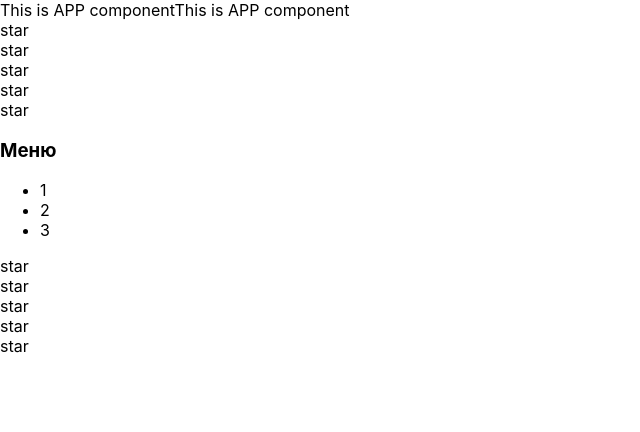
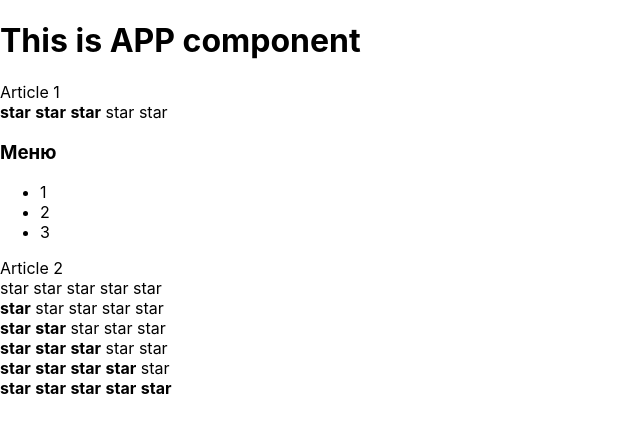
Before and after one commit to EvgeniyZamatevskiy/react-kabzda-kak-podrobno, a React (Create React App) app: page / in a window 1280 px wide. Shown: the top 432 px of the page, without its empty margins (0-640 px from the left). Built offline with nearby package versions, Linux system fonts and the light colour scheme.

Commit message:
lesson 3

```diff
--- a/src/App.tsx
+++ b/src/App.tsx
@@ -1,53 +1,28 @@
 import React from 'react'
+import Accordion from './components/Accordion/Accordion'
+import { Rating } from './components/Rating/Rating'
 
 function App() {
   return (
     <div>
-      <AppTitle />
-      This is APP component
-      <Rating />
+      <PageTitle title={'This is APP component'} />
+      Article 1
+      <Rating value={3} />
       <Accordion />
-      <Rating />
+      Article 2
+      <Rating value={0} />
+      <Rating value={1} />
+      <Rating value={2} />
+      <Rating value={3} />
+      <Rating value={4} />
+      <Rating value={5} />
     </div>
   )
 }
 
-function AppTitle() {
+function PageTitle(props: any) {
   return (
-    <>
-      This is APP component
-    </>
-  )
-}
-
-function Rating() {
-  return (
-    <>
-      <Star />
-      <Star />
-      <Star />
-      <Star />
-      <Star />
-    </>
-  )
-}
-
-function Star() {
-  return (
-    <div>star</div>
-  )
-}
-
-function Accordion() {
-  return (
-    <div>
-      <h3>Меню</h3>
-      <ul>
-        <li>1</li>
-        <li>2</li>
-        <li>3</li>
-      </ul>
-    </div>
+    <h1>{props.title}</h1>
   )
 }
 
--- /dev/null
+++ b/src/components/Accordion/Accordion.tsx
@@ -0,0 +1,28 @@
+import React from 'react'
+
+function Accordion() {
+   return (
+      <div>
+         <AccordionTitle />
+         <AccordionBody />
+      </div>
+   )
+}
+
+function AccordionTitle() {
+   return (
+      <h3>Меню</h3>
+   )
+}
+
+function AccordionBody() {
+   return (
+      <ul>
+         <li>1</li>
+         <li>2</li>
+         <li>3</li>
+      </ul>
+   )
+}
+
+export default Accordion
--- /dev/null
+++ b/src/components/Rating/Rating.tsx
@@ -0,0 +1,81 @@
+import React from 'react'
+
+export function Rating(props: any) {
+
+
+   if (props.value === 1) {
+      return (
+         <div>
+            <Star selected={true} />
+            <Star selected={false} />
+            <Star selected={false} />
+            <Star selected={false} />
+            <Star selected={false} />
+         </div>
+      )
+   }
+   if (props.value === 2) {
+      return (
+         <div>
+            <Star selected={true} />
+            <Star selected={true} />
+            <Star selected={false} />
+            <Star selected={false} />
+            <Star selected={false} />
+         </div>
+      )
+   }
+   if (props.value === 3) {
+      return (
+         <div>
+            <Star selected={true} />
+            <Star selected={true} />
+            <Star selected={true} />
+            <Star selected={false} />
+            <Star selected={false} />
+         </div>
+      )
+   }
+   if (props.value === 4) {
+      return (
+         <div>
+            <Star selected={true} />
+            <Star selected={true} />
+            <Star selected={true} />
+            <Star selected={true} />
+            <Star selected={false} />
+         </div>
+      )
+   }
+   if (props.value === 5) {
+      return (
+         <div>
+            <Star selected={true} />
+            <Star selected={true} />
+            <Star selected={true} />
+            <Star selected={true} />
+            <Star selected={true} />
+         </div>
+      )
+   }
+
+   return (
+      <div>
+         <Star selected={false} />
+         <Star selected={false} />
+         <Star selected={false} />
+         <Star selected={false} />
+         <Star selected={false} />
+      </div>
+   )
+}
+
+function Star(props: any) {
+
+   if (props.selected) {
+      return <span><b>star</b> </span>
+   } else {
+      return <span>star </span>
+   }
+
+}
```
